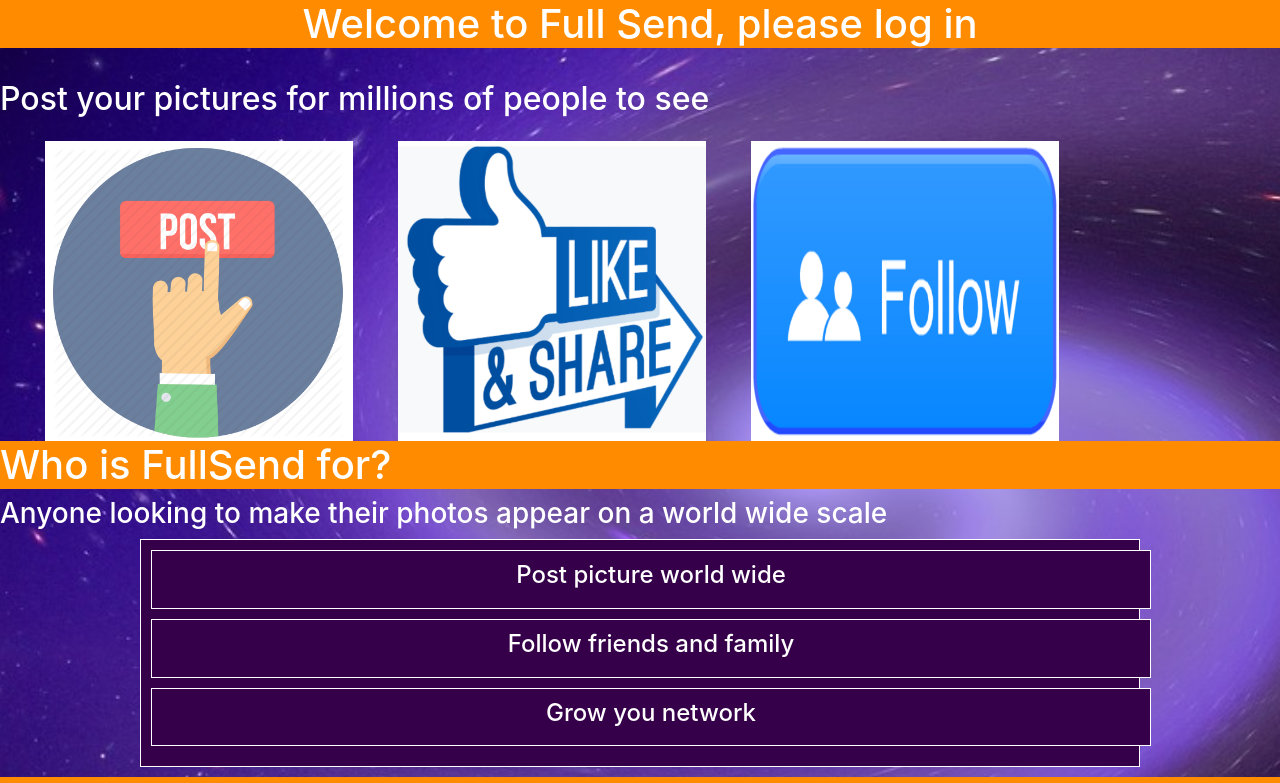
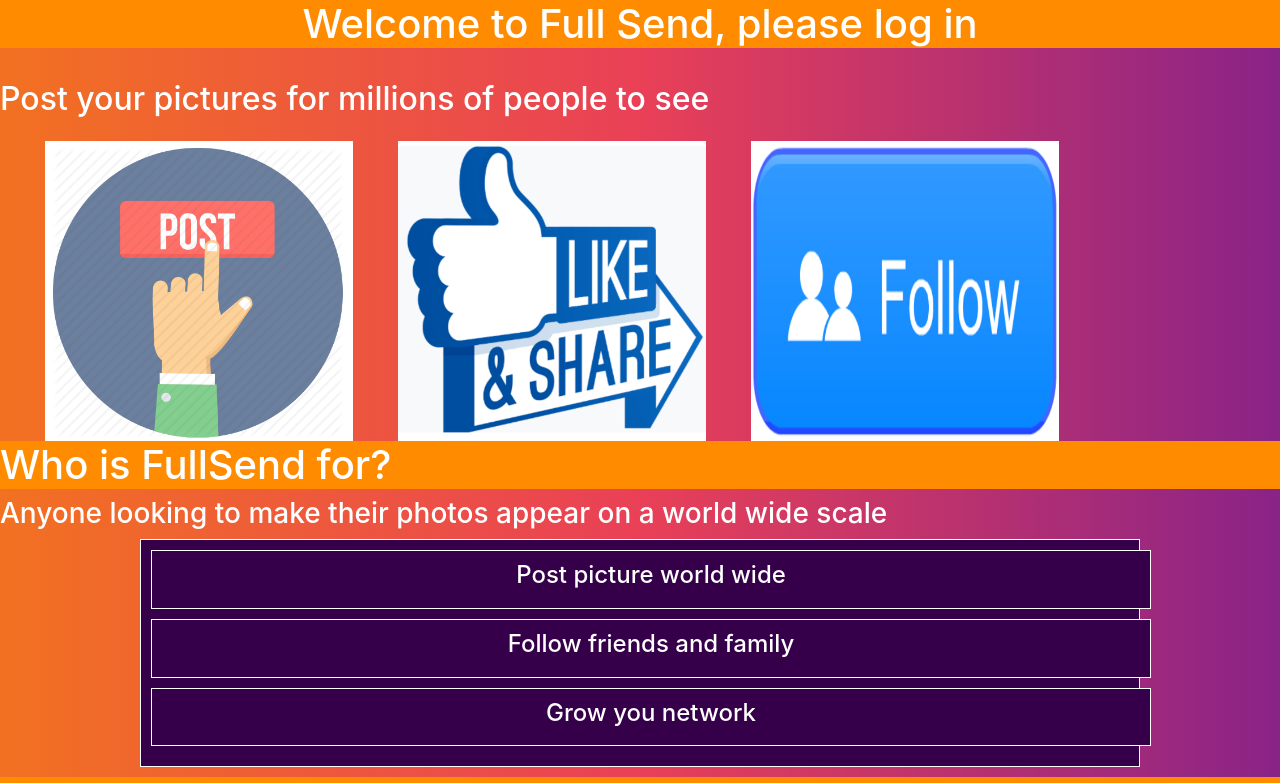
Before and after one commit to patrickgdbt/Full-Send-341, a React (Create React App) app in the folder front-end/: page / in a window 1280 px wide. Shown: the top 783 px of the page. Built offline with nearby package versions, Linux system fonts and the light colour scheme; no server answers; the HTML template or start-up script is replaced by a standard one.

Commit message:
background color

```diff
--- a/front-end/src/App.css
+++ b/front-end/src/App.css
@@ -10,10 +10,10 @@
 }
 
 body{
-
-  background-image: url(/photo8.jpg);
-  background-repeat: no-repeat;
-  background-size: cover;
+ /*background color*/
+ background: #8A2387;
+background: -webkit-linear-gradient(to right, #F27121, #E94057, #8A2387);
+background: linear-gradient(to right, #F27121, #E94057, #8A2387);
 
 
 
```
Also changed, not shown: 1 other file (tests, documents, lock files or other folders).
